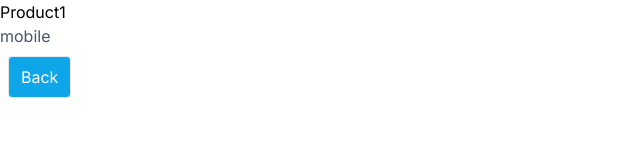
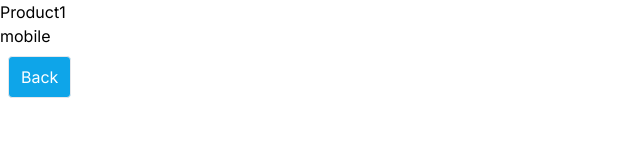
Before and after one commit to Raga-M/Next-Js, a Next.js app in the folder first-nextjs-app/: page /product/1 in a window 1280 px wide. Shown: the top 160 px of the page, without its empty margins (0-640 px from the left). Built offline with nearby package versions, Linux system fonts and the light colour scheme.

Commit message:
add dynamic routing

```diff
--- a/first-nextjs-app/app/product/[id]/page.js
+++ b/first-nextjs-app/app/product/[id]/page.js
@@ -13,7 +13,7 @@ const ProductList = ({params}) => {
     <div>Product{params.id}
 
     </div>
-    <p className= "text-slate-600 hover:text-sky-500">{productList[params.id -1].product}</p>
+    <p >{productList[params.id -1].product}</p>
 <button className="border px-3 py-2 m-2 bg-sky-500 text-white rounded hover:bg-sky-400 transition duration-300 " onClick={()=>router.back()}>Back</button>
     </>
   )
```
